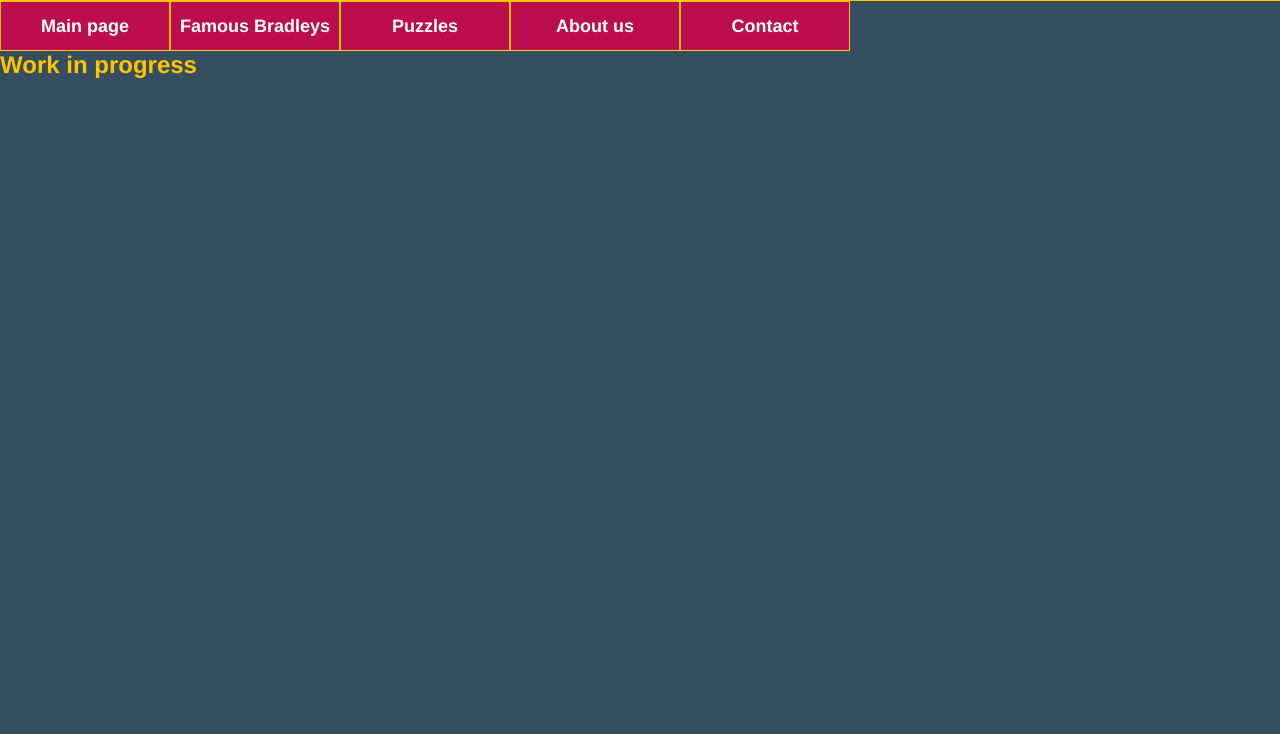
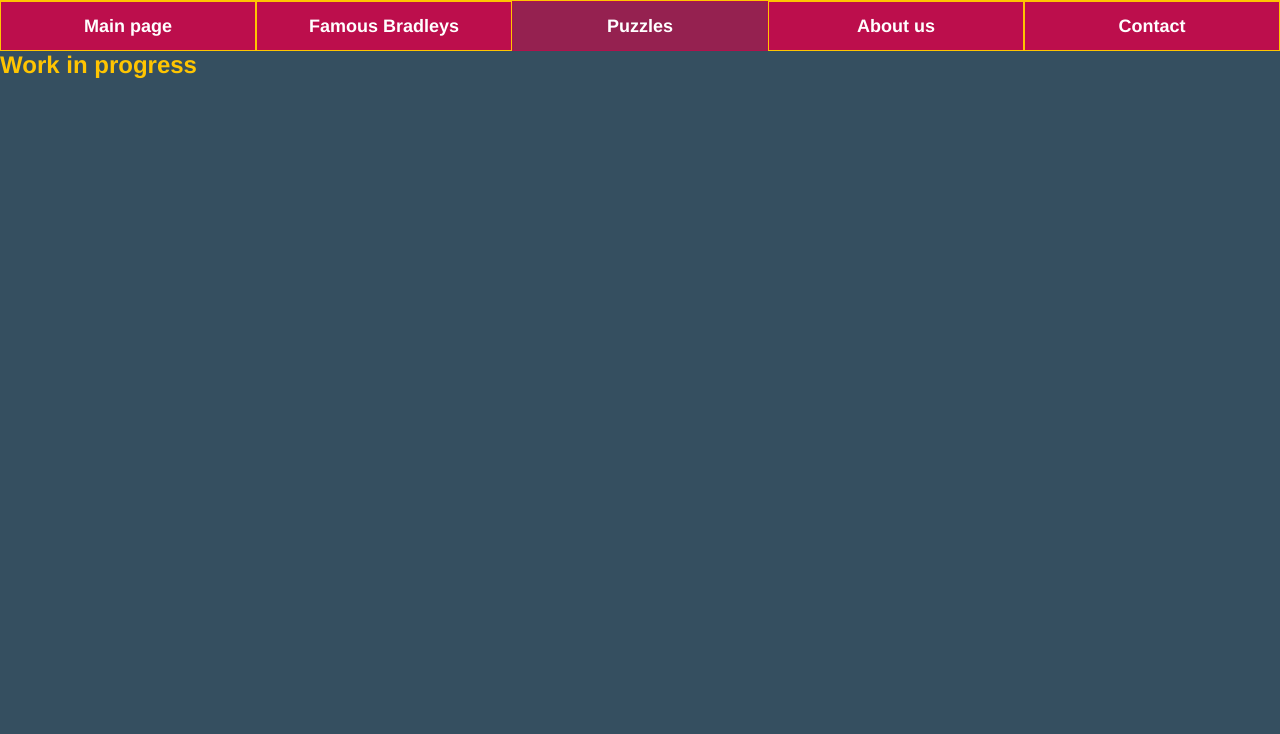
Before and after one commit to hairflicks/hairflicks.github.io, a plain HTML site: page puzzle.html in a window 1280 px wide. Shown: the part 66-800 px from the top of the page. Drawn offline with Linux system fonts and the light colour scheme.

Commit message:
change buttons to fill page

```diff
--- a/profile.css
+++ b/profile.css
@@ -33,7 +33,7 @@ h3 {
     color: red
 }
 button {
-    width: 170px;
+    width: 20%;
     height: 50px;
     color: white;
     background-color: #bc0e4c;
--- a/puzzle.html
+++ b/puzzle.html
@@ -14,7 +14,7 @@
     <nav style="background-color:#354f60">
         <button type="button" onclick="window.location.href='main page.html'" title="Main page" formaction="/main page.html">Main page</button>
         <button type="button" onclick="window.location.href='famous.html'" title="Famous Bradleys" URL="/famous.html">Famous Bradleys</button>
-        <button type="button" onclick="window.location.href='puzzle.html'" title="Puzzles" formaction="puzzle.html">Puzzles</button>
+        <button type="button" onclick="window.location.href='puzzle.html'" title="Puzzles" formaction="puzzle.html" style="background-color: #bc0e4bb6; border-color: #bc0e4bb6;">Puzzles</button>
         <button type="button" onclick="window.location.href='about.html'" title="About us" formaction="about.html">About us</button>
         <button type="button" onclick="window.location.href='contact.html'" title="Contact" formaction="contact.html" style="float:none">Contact</button>
     </nav>
```
Also changed, not shown: main page.html (+1 -0 lines).
